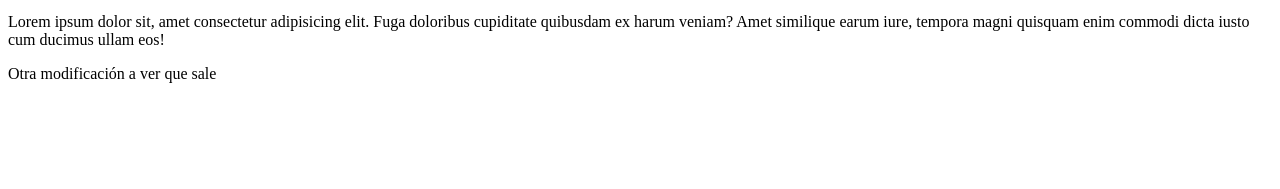
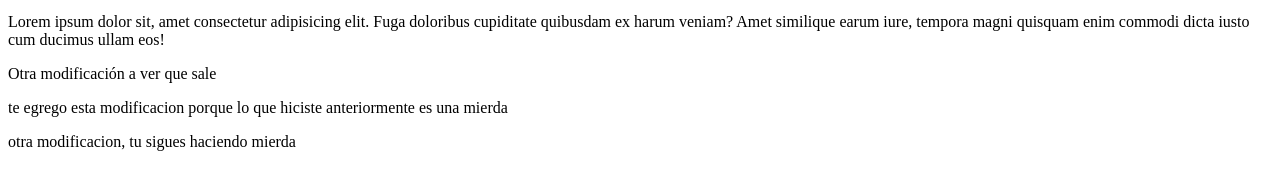
Before and after one commit to jennyjr/Estudio, a plain HTML site: page index.html in a window 1280 px wide. Shown: the part 119-308 px from the top of the page. Drawn offline with Linux system fonts and the light colour scheme.

Commit message:
te sugiero un cambio ya que lo que tienes hecho es una mierda

```diff
--- a/index.html
+++ b/index.html
@@ -12,6 +12,8 @@
         Lorem ipsum dolor sit amet consectetur adipisicing elit. Obcaecati, ratione dolore! Provident debitis quod amet animi accusantium veritatis corrupti necessitatibus sit nobis, quaerat ipsam aliquam tempora soluta recusandae assumenda odio?
         <p>Lorem ipsum dolor sit, amet consectetur adipisicing elit. Fuga doloribus cupiditate quibusdam ex harum veniam? Amet similique earum iure, tempora magni quisquam enim commodi dicta iusto cum ducimus ullam eos!</p>
         <p>Otra modificación a ver que sale</p>
+        <p>te egrego esta modificacion porque lo que hiciste anteriormente es una mierda</p>
+        <p>otra modificacion, tu sigues haciendo mierda</p>
 
     </p>
 </body>
```
